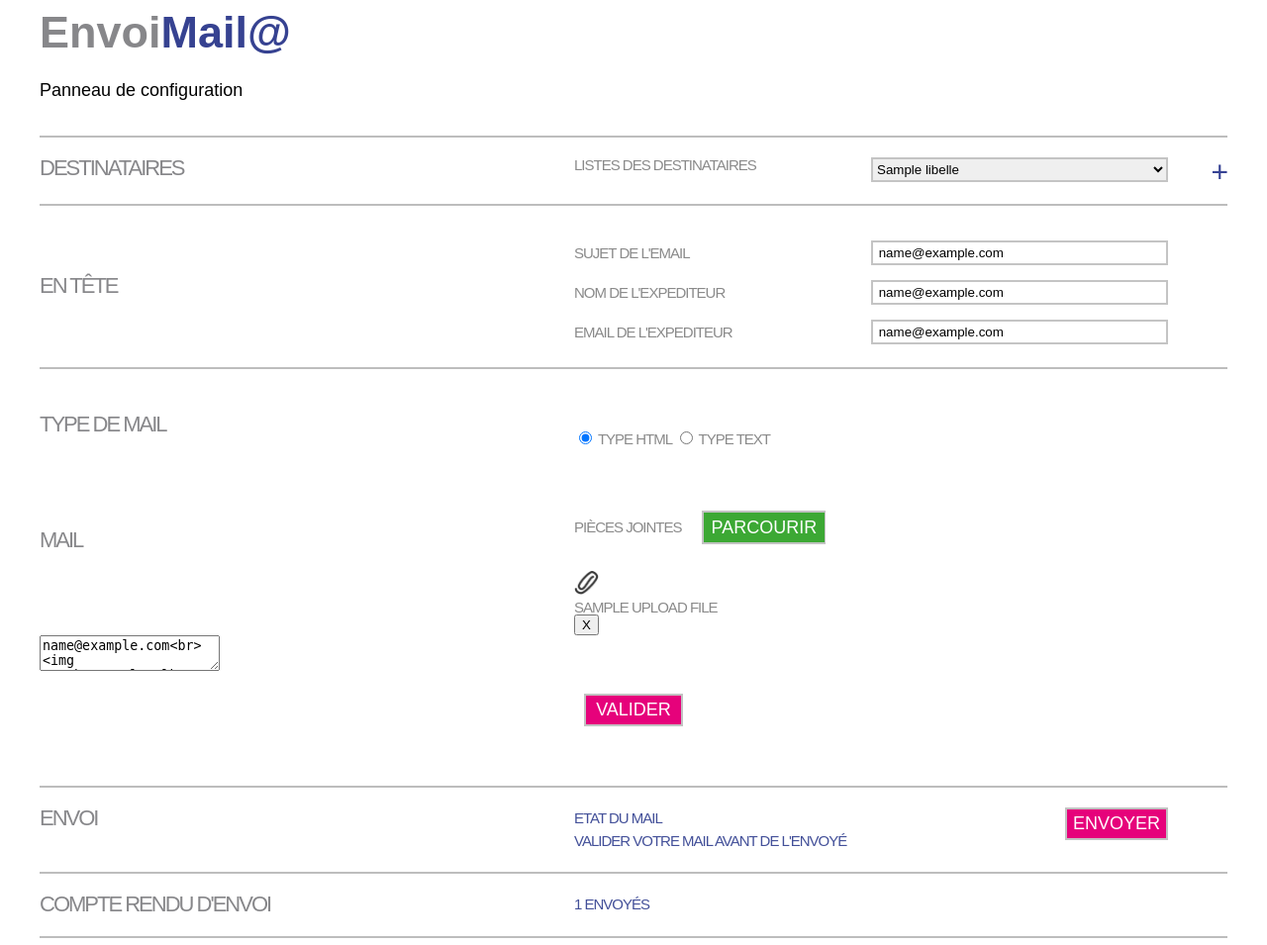
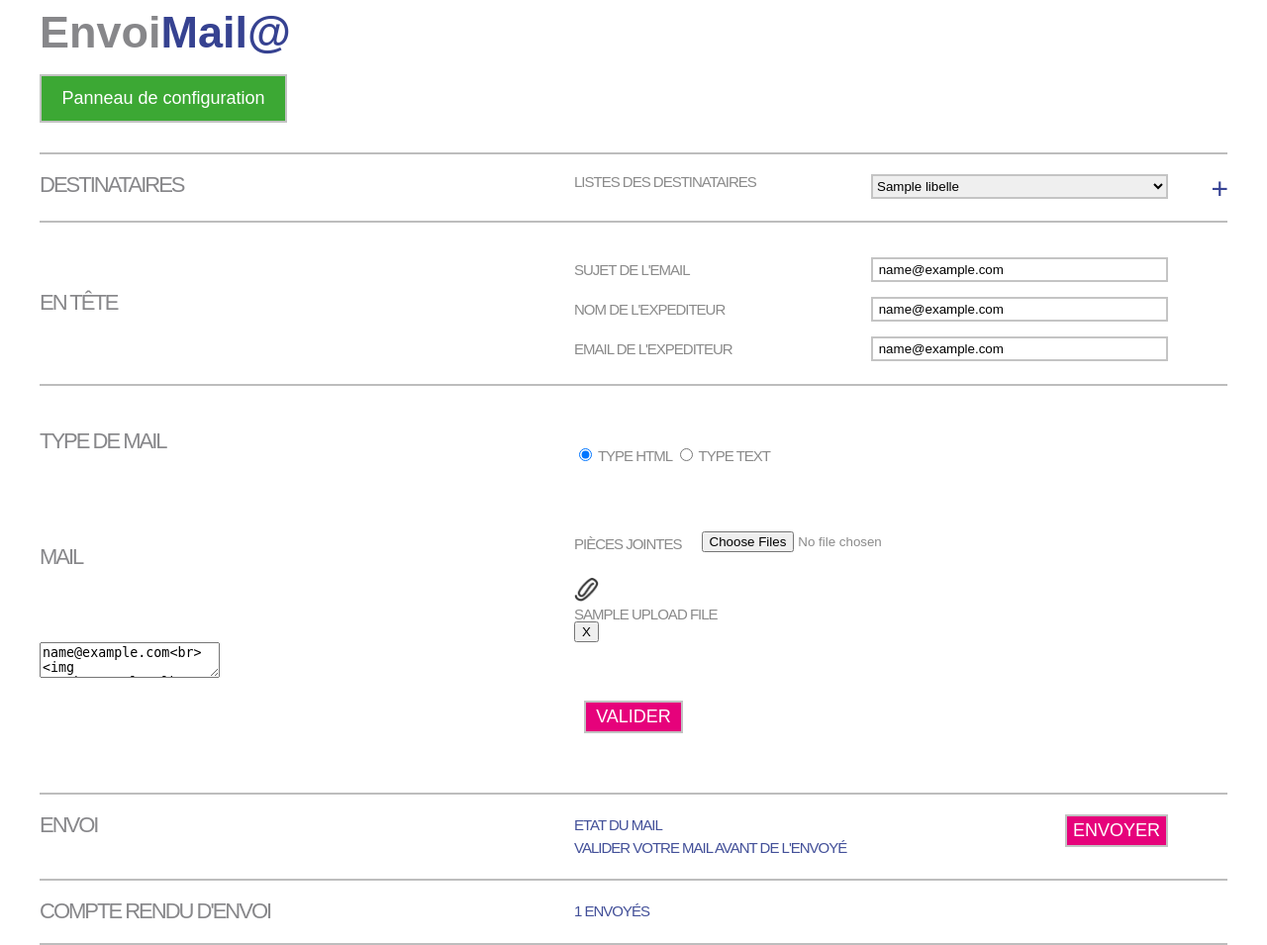
Before and after one commit to InitialCrow/SpaMail, a CodeIgniter app: the page made by application/views/front/index.php in a window 1280 px wide. Shown: the whole page at 99% size. Run offline with CodeIgniter, Linux system fonts and the light colour scheme; the template is opened without the code that fills it: most values are stand-ins (such as "Sample title", 1, 10 or a date in 2020); some libraries are stand-ins or nearby versions.

Commit message:
Amelioration de l'UI et compatibilité X browser

```diff
--- a/application/views/front/index.php
+++ b/application/views/front/index.php
@@ -25,7 +25,7 @@
 	    			<div class="wrapper">
 			        	<a href="<?php echo base_url('/home') ?>"><h1 id="title">Envoi<span class="blue">Mail@</span></h1></a>
 					</div>
-					<a style="line-height: 4" href="<?php echo base_url('dashboard') ?>">Panneau de configuration</a>
+					<a class="admin-board" href="<?php echo base_url('dashboard') ?>">Panneau de configuration</a>
 		        </header>
 		        <form class="indexForm" method='post' enctype='multipart/form-data' action='<?php echo base_url("dashboard/adress/$token/delete/upload") ?>' >
 			        <section class="dest">
@@ -114,7 +114,7 @@
 				        	<h2 class="title-form">Mail</h2><div class="container">
 				        	<label for="file">Pièces Jointes</label>
 
-							<input type="file" class="file " name=" pieces[]" multiple>
+							<input type="file" class="file" name=" pieces[]" multiple>
 
 							<?php
 
--- a/public/css/style.css
+++ b/public/css/style.css
@@ -107,7 +107,26 @@ body{
 	max-width: 1200px;
 	margin: 0 auto;
 }
+.home .admin-board{
+
+	transition:  all, 0.5s;
+	display: block;
+	width: 250px;
+	margin : 20px 0;
+	background-color : #3ca834;
+	border: 2px solid #c2c2c2;
+	color : white;
+	line-height: 2.5;
+	text-align : center;
+	font-size: 1.8rem;
+
+}
+.home .admin-board:hover{
+	transition:  all, 0.5s;
+	background-color: lightblue;
+}
 .home .container{
+
 	width: 50%;
 	display: inline-block;
 
@@ -278,46 +297,16 @@ body{
 
 }
 .home .mail .file {
+	margin-top: 35px;
 
-	background-color: none;
 	display: block;
-
-
-}
-
-
-.home .mail .file:last-of-type{
-	margin-top: 30px;
-	width: 125px;
-
 
 
 }
 .home .mail  label{
 	padding-top: 40px;
 
-
 }
-
-.home .mail .file::-webkit-file-upload-button {
-  visibility: hidden;
-
-}
-.home .mail .file::before {
-  content: 'PARCOURIR';
-
-  background-color : #3ca834;
-  border: 2px solid #c2c2c2;
-  color : white;
-  line-height: 2;
-  font-size: 1.8rem;
-  padding: 5px 8px;
-
-
-
-
-}
-
 
 .home .mail label{
 	display: block;
@@ -326,6 +315,7 @@ body{
 }
 
 .home .mail .validate{
+	transition : all, 0.5s;
 	border: 2px solid #c2c2c2;
 	margin: 20px auto;
 	display: block;
@@ -337,6 +327,11 @@ body{
 	min-width: 100px;
 	text-transform: uppercase;
 }
+.home .mail .validate:hover{
+	transition : all, 0.5s;
+	background-color: green;
+	cursor: pointer;
+}
 .home .atach{
 
 	width: 50%;
@@ -344,14 +339,10 @@ body{
 
 }
 .home .atach img{
-
 	display: block;
 	text-align: center;
 	margin-bottom: 5px;
 }
-
-
-
 
 /*----------------------------------send--------------*/
 
@@ -367,6 +358,7 @@ body{
 	line-height: 1.5;
 }
 .home .send button{
+	transition : all, 0.5s;
 	border: 2px solid #c2c2c2;
 	text-transform: uppercase;
 	margin: 0 auto;
@@ -378,6 +370,11 @@ body{
 	line-height: 1.5;
 	min-width: 100px;
 
+}
+.home .send button:hover{
+	transition : all, 0.5s;
+	background-color: green;
+	cursor: pointer;
 }
 /*------------------------------send renderer-------------*/
 .home .send-renderer{
```
Also changed, not shown: 2 other files.
